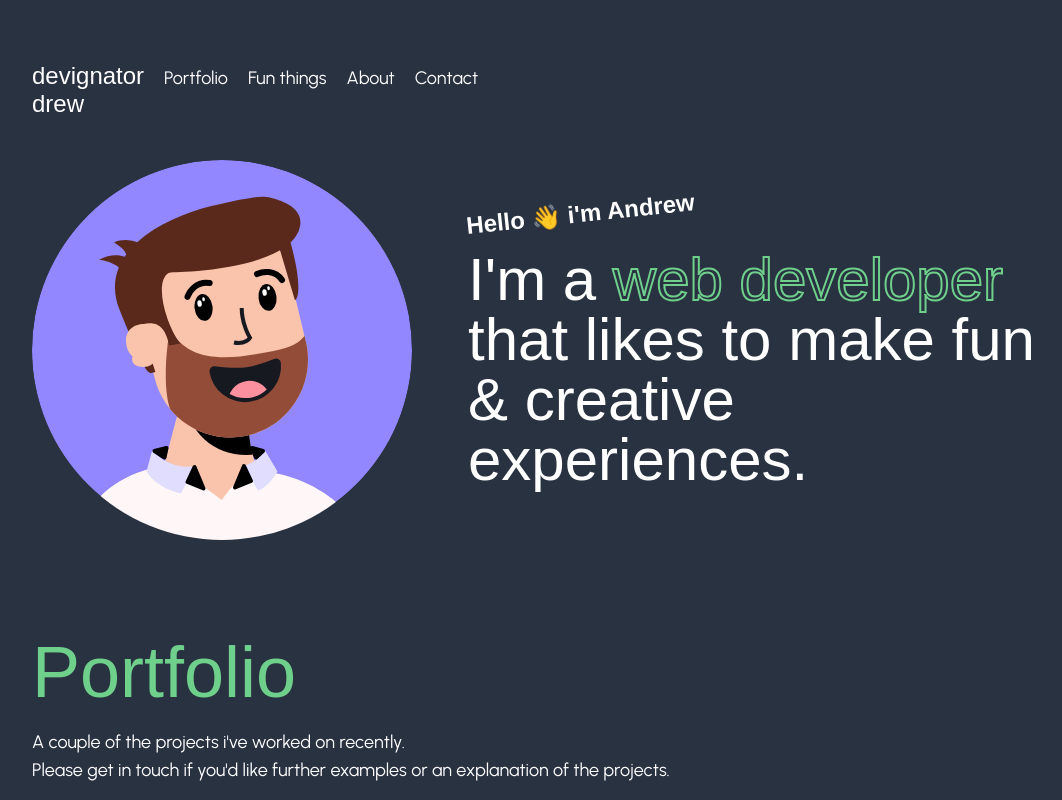
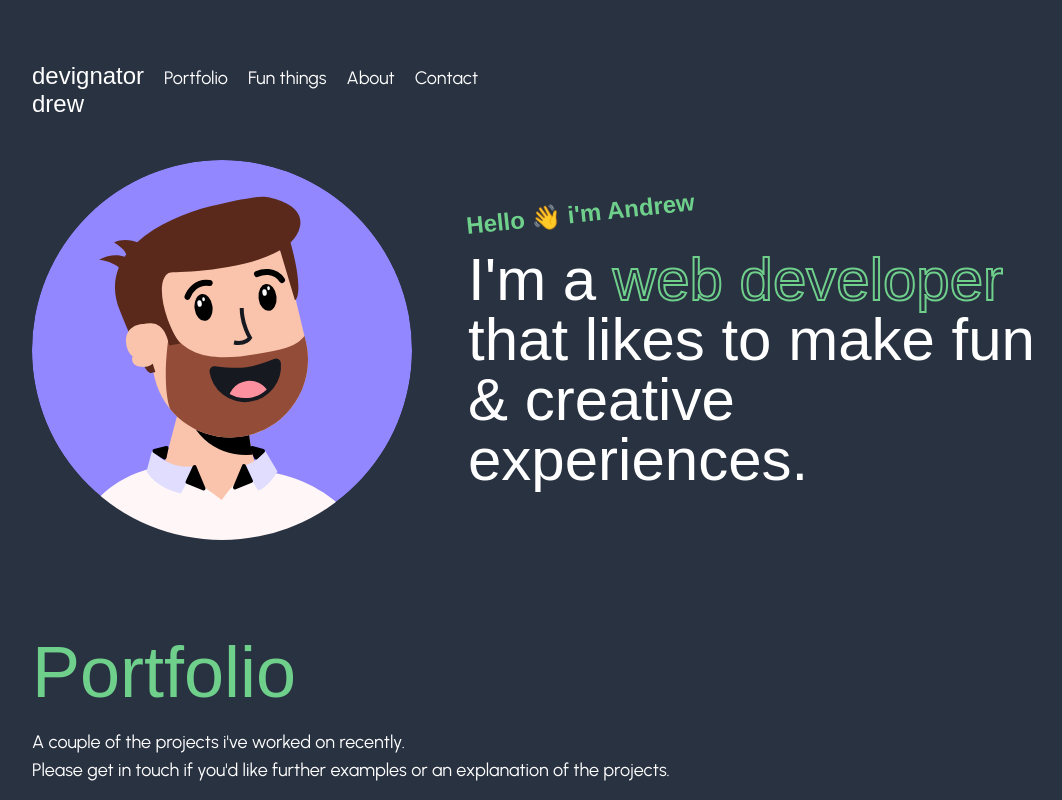
Before and after one commit to andrewmumblebee/dev-portfolio, a Next.js app: page / in a window 1280 px wide. Shown: the top 800 px of the page, without its empty margins (96-1158 px from the left). Built offline with nearby package versions, Linux system fonts and the light colour scheme; a web font is replaced by a local one.

Commit message:
fix: emerald heading

```diff
--- a/components/Header.tsx
+++ b/components/Header.tsx
@@ -7,7 +7,7 @@ export default function Header() {
       <div className="flex items-center gap-3">
         <Image src={avatar} className="w-96" alt="avatar" />
         <div className="lg:ml-11">
-          <h1 className="text-2xl font-bold -rotate-6 origin-bottom-left">
+          <h1 className="text-2xl font-bold -rotate-6 origin-bottom-left text-emerald">
             Hello 👋 i&apos;m Andrew
           </h1>
           <h2 className="text-6xl mt-2 text-white">
```
